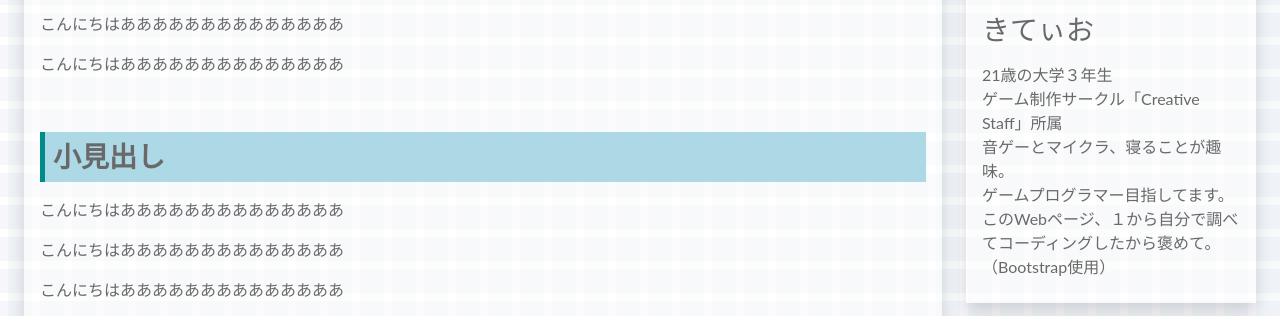
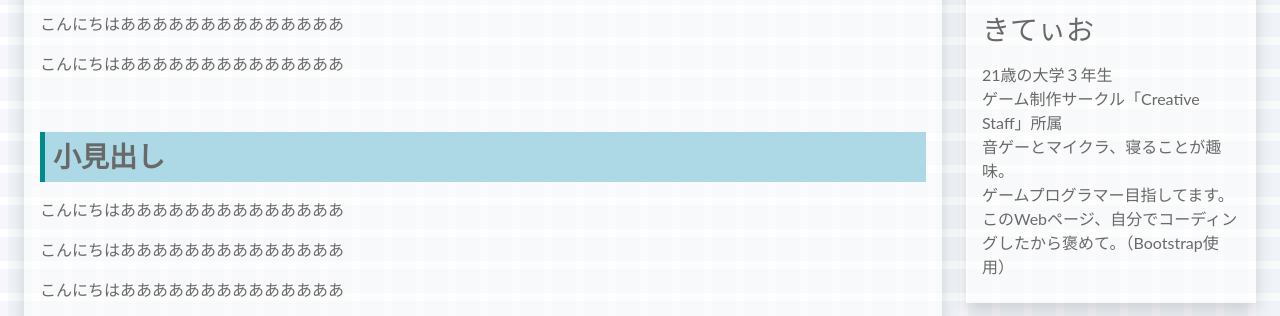
Before and after one commit to Kitio108/Kitio108.github.io, a plain HTML site: page MidtermWork/index.html in a window 1280 px wide. Shown: the part 539-855 px from the top of the page. Drawn offline with nearby package versions, Linux system fonts and the light colour scheme.

Commit message:
no message

```diff
--- a/MidtermWork/index.html
+++ b/MidtermWork/index.html
@@ -108,7 +108,7 @@
                             <h3 class="mx-auto my-2 fw-bold border-bottom"> プロフィール </h3>
                             <img src="Img/icon.png" class="d-block w-75 rounded-circle border border-2 mx-auto my-2" style="max-width: 240px" alt="アイコン(GitHub)">
                             <h3 class="my-2"> きてぃお </h3>
-                            <p class="my-2"> 21歳の大学３年生<br>ゲーム制作サークル「Creative Staff」所属<br>音ゲーとマイクラ、寝ることが趣味。<br>ゲームプログラマー目指してます。<br>このWebページ、１から自分で調べてコーディングしたから褒めて。（Bootstrap使用） </p>
+                            <p class="my-2"> 21歳の大学３年生<br>ゲーム制作サークル「Creative Staff」所属<br>音ゲーとマイクラ、寝ることが趣味。<br>ゲームプログラマー目指してます。<br>このWebページ、自分でコーディングしたから褒めて。（Bootstrap使用） </p>
 
                         </div>
 
```
